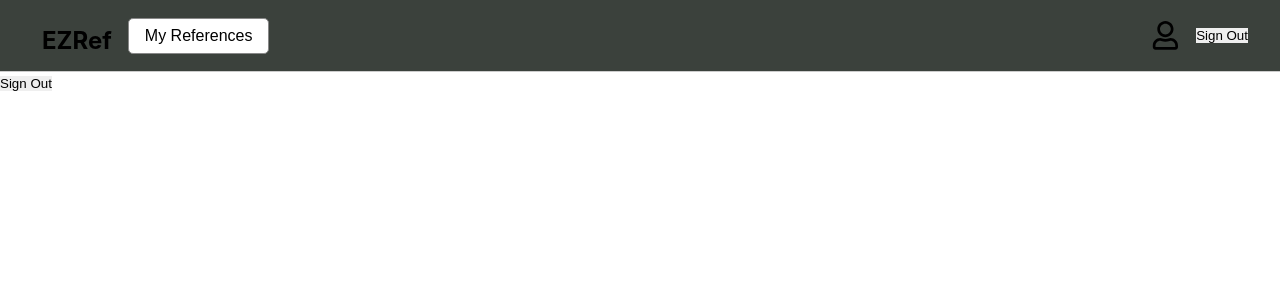
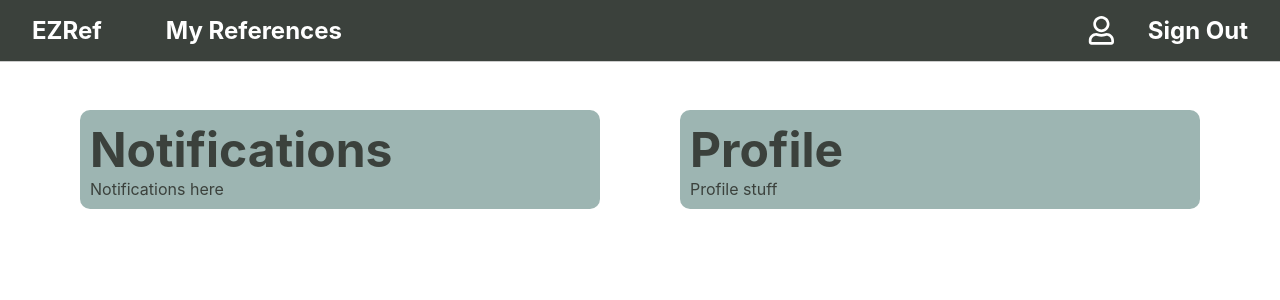
Before and after one commit to Lrobert6/EZRef, a React (Create React App) app in the folder ezref/: page /dashboard in a window 1280 px wide. Shown: the top 300 px of the page. Built offline with nearby package versions, Linux system fonts and the light colour scheme; no server answers.

Commit message:
Added Card for Dashboard, fixed Authentication

```diff
--- /dev/null
+++ b/ezref/src/assets/css/card.css
@@ -0,0 +1,14 @@
+/*
+  Palette
+  White - #FFFFFF
+  Black Olive - #3B413C
+  Ash Gray - #9DB5B2
+  Light Cyan - #DAF0EE
+*/
+
+.card {
+    background-color: #9DB5B2;
+    width: 100%;
+    border-radius: 10px;
+    padding: 10px;
+}
--- /dev/null
+++ b/ezref/src/assets/css/usernavbar.css
@@ -0,0 +1,4 @@
+nav>div>h1:hover, nav>div>h2:hover, .icon:hover {
+    transition: all 0.3s ease;
+    transform: scale(1.025);
+}
--- a/ezref/src/components/AuthCard.jsx
+++ b/ezref/src/components/AuthCard.jsx
@@ -1,10 +1,10 @@
 import React from 'react';
 
-const AuthCard = ({children}) => {
+const AuthCard = ({children, onSubmit}) => {
     return(
         <div style={{ display: 'flex', flexDirection: 'row', justifyContent: 'center' }}>
             <div className='login-container'>
-                <form style={{ display: 'flex', flexDirection: 'column', alignItems: 'center' }}>
+                <form onSubmit={onSubmit} style={{ display: 'flex', flexDirection: 'column', alignItems: 'center' }}>
                     {children}
                 </form>
             </div>
--- a/ezref/src/components/Button.jsx
+++ b/ezref/src/components/Button.jsx
@@ -2,9 +2,9 @@ import '../App.css';
 
 const Button = ({text, style, onClick, type="button"}) => {
     return(
-        <div type={type} style={style} className='button' onClick={onClick}>
+        <button type={type} style={style} className='button' onClick={onClick}>
             {text}
-        </div>
+        </button>
     )
 }
 
--- /dev/null
+++ b/ezref/src/components/Card.jsx
@@ -0,0 +1,18 @@
+import React from 'react';
+import { useNavigate } from 'react-router-dom';
+import '../assets/css/card.css';
+
+const Card = ({children, title}) => {
+    let navigate = useNavigate();
+
+    return(
+        <div className='card'>
+            <h2>{title}</h2>
+            <div style={{display: 'flex', flexDirection: 'column', justifyContent: 'space-evenly'}}>
+                {children}
+            </div>
+        </div>
+    )
+}
+
+export default Card;
--- a/ezref/src/components/UserNavBar.jsx
+++ b/ezref/src/components/UserNavBar.jsx
@@ -1,22 +1,20 @@
 import React from 'react';
 import { useNavigate } from 'react-router-dom';
-import '../App.css';
+import '../assets/css/usernavbar.css';
 import {FaRegUser} from "react-icons/fa";
 
-const UserNavBar = () => {
+const UserNavBar = ({onClick}) => {
     let navigate = useNavigate();
 
     return (
         <nav style={{display: 'flex', justifyContent: 'space-between', alignItems: 'center', padding: '1rem 2rem', backgroundColor: '#3B413C', borderBottom: '1px solid #ccc'}}>
-            <div style={{display: 'flex', alignItems: 'center', gap: '1rem'}}>
-                <h1 style={{cursor: 'pointer', margin: 0}} onClick={() => navigate('/')}>EZRef</h1>
-                <button style={{padding: '0.5rem 1rem', fontSize: '1rem', cursor: 'pointer', border: '1px solid #888', borderRadius: '5px', backgroundColor: 'white'}}>
-                    My References
-                </button>
+            <div style={{display: 'flex', alignItems: 'center', gap: '4rem'}}>
+                <h1 style={{cursor: 'pointer', margin: 0, padding: 0, color: 'white', fontSize: '1.5rem'}} onClick={() => navigate('/dashboard')}>EZRef</h1>
+                <h2 style={{cursor: 'pointer', margin: 0, padding: 0, color: 'white', fontSize: '1.5rem'}}>My References</h2>
             </div>
-            <div style={{cursor: 'pointer', display: 'flex', alignItems: 'center', gap: '1rem'}}>
-                <FaRegUser size={'1.8rem'}/>
-                <button>Sign Out</button>
+            <div style={{cursor: 'pointer', display: 'flex', alignItems: 'center', gap: '2rem'}}>
+                <FaRegUser className='icon' size={'1.8rem'} color={'white'}/>
+                <h2 style={{cursor: 'pointer', margin: 0, padding: 0, color: 'white', fontSize: '1.5rem'}} onClick={onClick}>Sign Out</h2>
             </div>
         </nav>
     );
--- a/ezref/src/pages/Dashboard.jsx
+++ b/ezref/src/pages/Dashboard.jsx
@@ -3,6 +3,7 @@ import { useNavigate } from "react-router-dom";
 import '../App.css';
 import supabase from "../SupabaseClient";
 import UserNavBar from '../components/UserNavBar.jsx';
+import Card from '../components/Card.jsx';
 
 const Dashboard = () => {
     const navigate = useNavigate();
@@ -15,8 +16,16 @@ const Dashboard = () => {
 
     return (
         <div>
-            <UserNavBar/>
-            <button onClick={signOut}>Sign Out</button>
+            <UserNavBar onClick={signOut}/>
+            <div style={{display: 'flex', flexDirection: 'row', gap: '5rem', padding: '3rem 5rem'}}>
+                <Card title={'Notifications'}>
+                    <p>Notifications here</p>
+                </Card>
+                <Card title={'Profile'}>
+                    <p>Profile stuff</p>
+                </Card>
+            </div>
+
         </div>
     )
 }
--- a/ezref/src/pages/EmployerRegister.jsx
+++ b/ezref/src/pages/EmployerRegister.jsx
@@ -41,7 +41,6 @@ const EmployerRegister = () => {
         <div className='main'>
             <h1 style={{position: 'absolute'}} onClick={() => navigate('/')}>EZRef</h1>
             <div style={{display: 'flex', flexDirection: 'column', justifyContent: 'center', minHeight: '100vh'}}>
-                <form autoComplete="off">
                     <AuthCard>
                         <h2>Employer Registration</h2>
                         {stage === 1 && (<>
@@ -57,7 +56,6 @@ const EmployerRegister = () => {
                             <Button style={{width: '100%', fontSize: '2rem', padding: '1rem'}} text={"Register"} type='submit'/>
                         </>)}
                     </AuthCard>
-                </form>
             </div>
             {message && <p>{message}</p>}
         </div>
--- a/ezref/src/pages/Login.jsx
+++ b/ezref/src/pages/Login.jsx
@@ -15,6 +15,8 @@ const Login = () => {
         event.preventDefault();
         setMessage("");
 
+        console.log("Logging in...");
+
         const {data, error} = await supabase.auth.signInWithPassword({
             email: email,
             password: password
@@ -26,6 +28,7 @@ const Login = () => {
         }
 
         if (data){
+            console.log("Login successful");
             navigate('/dashboard');
         }
     }
@@ -34,8 +37,7 @@ const Login = () => {
         <div className='main'>
             <h1 style={{position: 'absolute'}} onClick={() => navigate('/')}>EZRef</h1>
             <div style={{display: 'flex', flexDirection: 'column', justifyContent: 'center', minHeight: '100vh'}}>
-                <form onSubmit={handleSubmit}>
-                    <AuthCard>
+                <AuthCard onSubmit={handleSubmit}>
                     <h2>Login</h2>
                     <input onChange={(e) => setEmail(e.target.value)} value={email} type='email' placeholder='Email Address' required />
                     <input onChange={(e) => setPassword(e.target.value)} value={password} type='password' placeholder='Password' required />
@@ -45,7 +47,6 @@ const Login = () => {
                         <Button style={{fontSize: '1rem', padding: '.5rem'}} text={"Sign up"} onClick={() => navigate("/register")}/>
                     </div>
                 </AuthCard>
-                </form>
             </div>
             {message && <p>{message}</p>}
         </div>
--- a/ezref/src/pages/Register.jsx
+++ b/ezref/src/pages/Register.jsx
@@ -37,8 +37,7 @@ const Register = () => {
         <div className='main'>
             <h1 style={{position: 'absolute'}} onClick={() => navigate('/')}>EZRef</h1>
             <div style={{display: 'flex', flexDirection: 'column', justifyContent: 'center', minHeight: '100vh'}}>
-                <form onSubmit={handleSubmit}>
-                    <AuthCard>
+                    <AuthCard onSubmit={handleSubmit}>
                         <h2>Register</h2>
                         <input onChange={(e) => setEmail(e.target.value)} value={email} type='email' placeholder='Email Address' required />
                         <input onChange={(e) => setPassword(e.target.value)} value={password} type='password' placeholder='Password' required />
@@ -52,7 +51,6 @@ const Register = () => {
                             <Button style={{fontSize: '1rem', padding: '.5rem'}} text={"Login"} onClick={() => navigate("/login")}/>
                         </div>
                     </AuthCard>
-                </form>
             </div>
             {message && <p>{message}</p>}
         </div>
```
Lines whose indentation alone changed are shown as unchanged.
